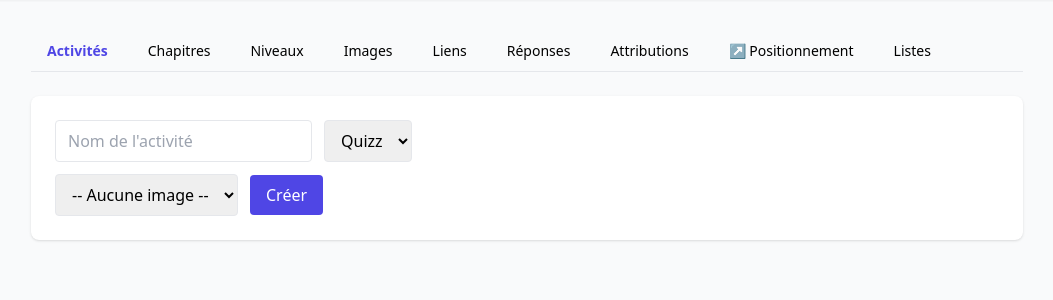
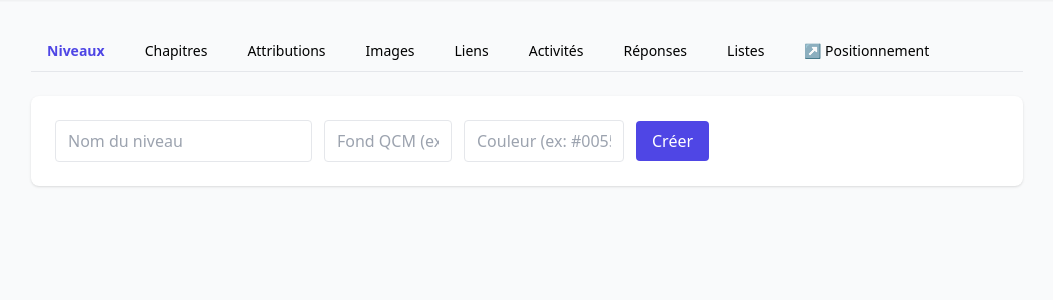
Before and after one commit to Manuscra/place, a Flask app: page /activites in a window 1280 px wide. Shown: the part 53-353 px from the top of the page, without its empty margins (113-1166 px from the left). Run offline with Flask 3, Linux system fonts and the light colour scheme; the visitor is signed in with stand-in values (Sample User, id 1); data that the repository does not hold is empty; style sheets or scripts are compiled from the project's sources.

Commit message:
ordre activités

```diff
--- a/static/js/modules/activites.js
+++ b/static/js/modules/activites.js
@@ -202,7 +202,7 @@ async function renameActivite(card) {
 }
 
 if (document.getElementById("activites-list")) {
-  loadActivites();
+  loadNiveaux();
   document.getElementById("activites-list").addEventListener("click", function(e) {
     if (e.target.closest("button, input, form, textarea, select, a")) return;
     var card = e.target.closest("[data-id]");
--- a/templates/activites.html
+++ b/templates/activites.html
@@ -36,19 +36,19 @@
 
 <!-- Sub-tabs -->
 <div class="flex gap-2 mb-6 border-b pb-0 overflow-x-auto">
-  <span class="subtab subtab-active" data-tab="activites">Activités</span>
+  <span class="subtab subtab-active" data-tab="niveaux">Niveaux</span>
   <span class="subtab" data-tab="chapitres">Chapitres</span>
-  <span class="subtab" data-tab="niveaux">Niveaux</span>
+  <span class="subtab" data-tab="attributions">Attributions</span>
   <span class="subtab" data-tab="images">Images</span>
   <span class="subtab" data-tab="liens">Liens</span>
+  <span class="subtab" data-tab="activites">Activités</span>
   <span class="subtab" data-tab="reponses">Réponses</span>
-  <span class="subtab" data-tab="attributions">Attributions</span>
+  <span class="subtab" data-tab="listes">Listes</span>
   <span class="subtab" data-tab="positionnement" style="cursor:pointer">↗ Positionnement</span>
-  <span class="subtab" data-tab="listes">Listes</span>
 </div>
 
 <!-- Tab: Activités -->
-<div id="tab-activites" class="tab-content">
+<div id="tab-activites" class="tab-content hidden">
   <div class="bg-white rounded-lg shadow p-6 mb-8">
     <form id="create-activite">
       <div class="flex items-center gap-3 mb-3">
@@ -84,7 +84,7 @@
 </div>
 
 <!-- Tab: Niveaux -->
-<div id="tab-niveaux" class="tab-content hidden">
+<div id="tab-niveaux" class="tab-content">
   <div class="bg-white rounded-lg shadow p-6 mb-8">
     <form id="create-niveau" class="flex flex-wrap items-center gap-3">
       <input type="text" name="Name_Niv" placeholder="Nom du niveau" required
```
